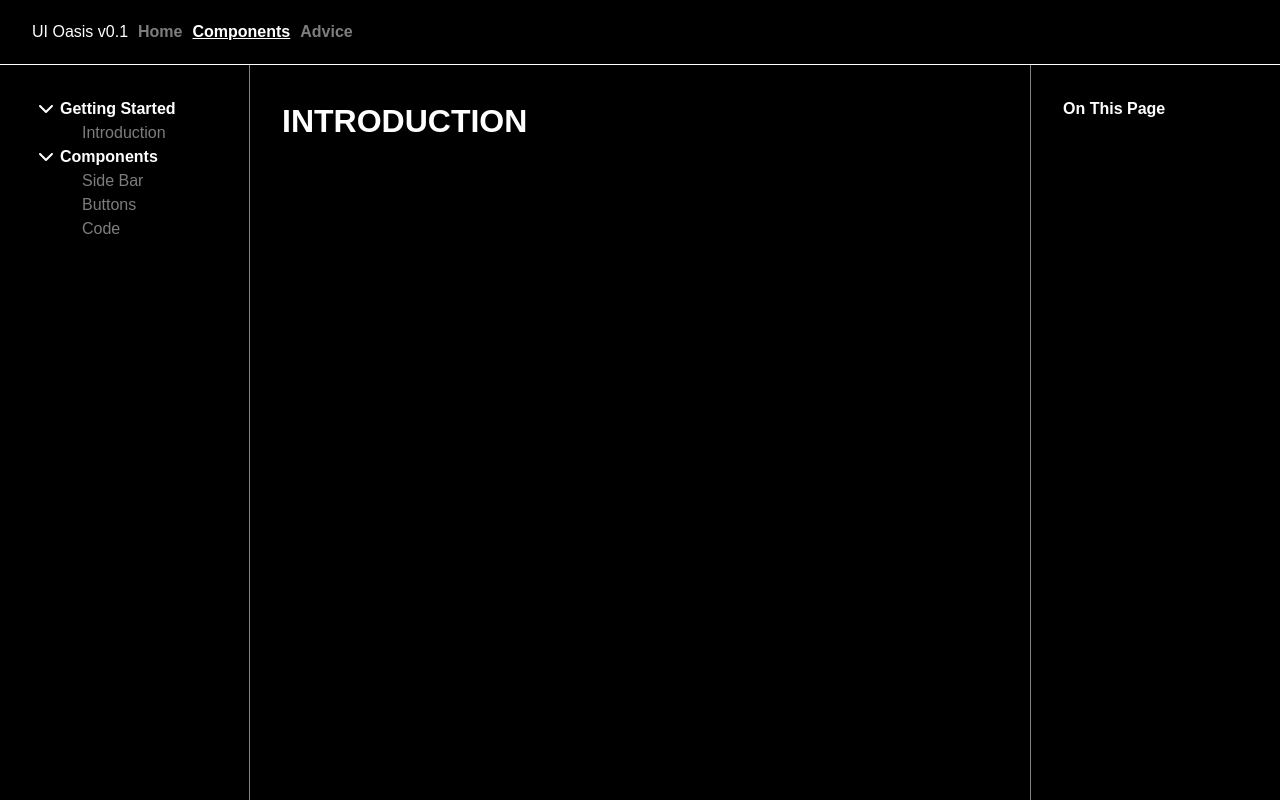
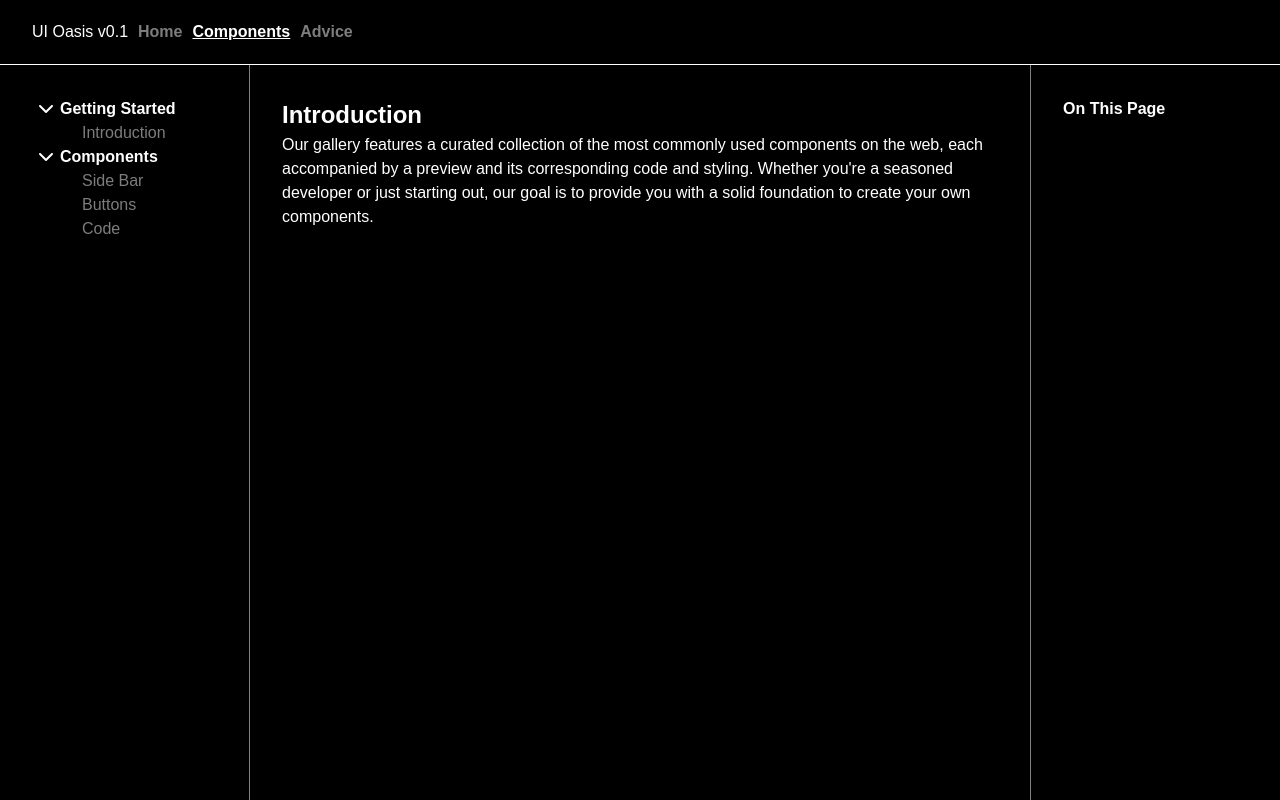
Before and after one commit to RaulAtWork/UI-Oasis, a React (Vite) app: page /components/introduction in a window 1280 px wide. Built offline with nearby package versions, Linux system fonts and the light colour scheme; the HTML template or start-up script is replaced by a standard one.

Commit message:
added introduction, refined the code styling a little

```diff
--- a/src/components/CodeSyntax.jsx
+++ b/src/components/code-syntaax/CodeSyntax.jsx
@@ -3,13 +3,17 @@ import { FontAwesomeIcon } from "@fortawesome/react-fontawesome";
 import { useState } from "react";
 import CopyToClipboard from "react-copy-to-clipboard";
 import SyntaxHighlighter from "react-syntax-highlighter";
-import { dracula } from "react-syntax-highlighter/dist/esm/styles/hljs";
+import { atomOneDark } from "react-syntax-highlighter/dist/esm/styles/hljs";
+
+import "./code-syntax.css"
 
 function CodeSyntax({ codeString }) {
   const [copied, setCopied] = useState(false)
 
   return (
     <div className="code-syntax">
+
+      {/*Header*/}
       <div className="code-header">
         <span className="code-title">Code</span>
         <CopyToClipboard text={codeString} onCopy={()=> setCopied(true)}>
@@ -19,7 +23,9 @@ function CodeSyntax({ codeString }) {
           </button>
         </CopyToClipboard>
       </div>
-      <SyntaxHighlighter language="javascript" style={dracula}>
+
+      {/*Code preview with custom style*/}
+      <SyntaxHighlighter language="javascript" style={atomOneDark}>
         {codeString}
       </SyntaxHighlighter>
     </div>
--- a/src/styles/code-syntax.css
+++ b/src/components/code-syntaax/code-syntax.css
@@ -1,5 +1,4 @@
 .code-syntax{
-    width: 600px;
     display: flex;
     flex-direction: column;
 }
--- a/src/index.css
+++ b/src/index.css
@@ -1,7 +1,6 @@
 @import './styles/reset.css';
 @import './styles/header.css';
 @import './styles/sidebar.css';
-@import './styles/code-syntax.css';
 @import './styles/icon.css';
 @import './styles/styles.css';
 
--- a/src/pages/Components/C_Code.jsx
+++ b/src/pages/Components/C_Code.jsx
@@ -1,10 +1,14 @@
-import CodeSyntax from "../../components/CodeSyntax"
+import CodeSyntax from "../../components/code-syntaax/CodeSyntax"
 
-const codeExample = `function CodeSyntax({ codeString }) {
+const codeExample = `function(){ let rem = 1 + 1}`
+
+const codeSource = `function CodeSyntax({ codeString }) {
   const [copied, setCopied] = useState(false)
 
   return (
     <div className="code-syntax">
+
+      {/*Header*/}
       <div className="code-header">
         <span className="code-title">Code</span>
         <CopyToClipboard text={codeString} onCopy={()=> setCopied(true)}>
@@ -14,12 +18,14 @@ const codeExample = `function CodeSyntax({ codeString }) {
           </button>
         </CopyToClipboard>
       </div>
+
+      {/*Code preview with custom style*/}
       <SyntaxHighlighter language="javascript" style={dracula}>
         {codeString}
       </SyntaxHighlighter>
     </div>
   );
-}`
+}   `
 
 function C_Code(){
     return<article className="component-details">
@@ -27,6 +33,7 @@ function C_Code(){
         <h2>Preview</h2>
         <CodeSyntax codeString={codeExample}/>
         <h2>Code</h2>
+        <CodeSyntax codeString={codeSource}/>
     </article>
 }
 
--- a/src/pages/Components/C_Sidebar.jsx
+++ b/src/pages/Components/C_Sidebar.jsx
@@ -1,7 +1,7 @@
 import SideBar from "../../components/SideBar"
 
 function C_SideBar(){
-    return(<article id="c-sidebar" className="component-details">
+    return(<article className="component-details">
         <h1> SideBar </h1>
         <h2> Preview </h2>
         {/*<SideBar/>*/}
--- a/src/pages/Components/Introduction.jsx
+++ b/src/pages/Components/Introduction.jsx
@@ -1,5 +1,11 @@
 function Introduction(){
-    return <h1>INTRODUCTION</h1>
+    return <article className="component-details">
+        <h1>Introduction</h1>
+        <p>Our gallery features a curated collection of the most commonly used components on the web,
+             each accompanied by a preview and its corresponding code and styling. Whether you're a
+             seasoned developer or just starting out, our goal is to provide you with a solid foundation
+              to create your own components.</p>
+    </article>
 }
 
 export default Introduction
--- a/src/pages/Home.jsx
+++ b/src/pages/Home.jsx
@@ -2,7 +2,8 @@ function Home() {
   return (
     <main >
       <div className="container">
-        <h1>Welcome to the Oasis, this is the home page</h1>
+        <h1>Welcome to the Oasis,</h1>
+        <p>your go-to resource for building beautiful and functional web components with ease. </p>
       </div>
     </main>
   );
```
